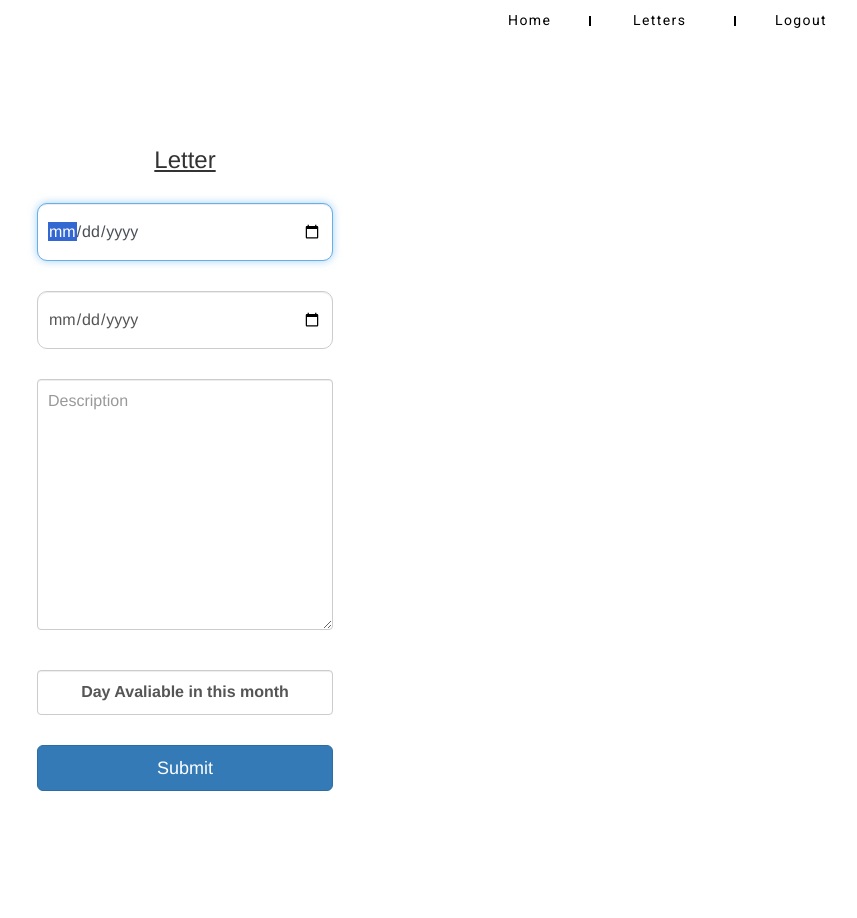
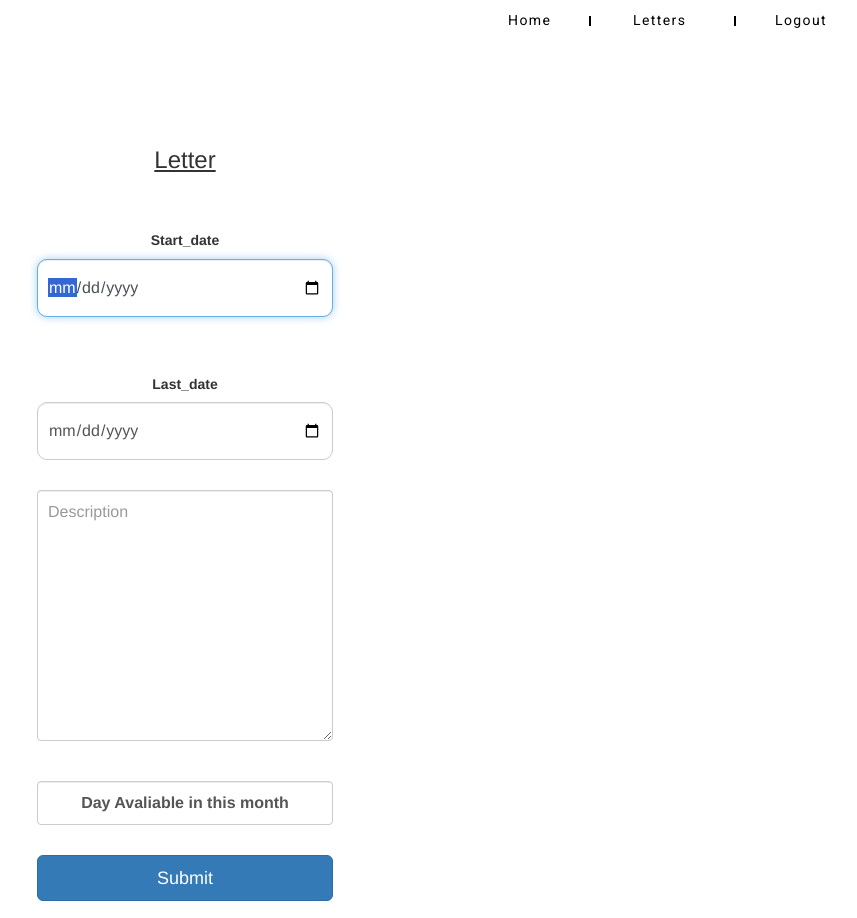
Before and after one commit to tamilalakan/Employee-leave-letter, a Django app: template src/account/templates/account/letter.html in a window 1360 px wide. Shown: the whole page, without its empty margins (495-1352 px from the left). Before the commit the page ends 791 px from the top, so only its background shows below. Run offline with Django 3.2, Linux system fonts and the light colour scheme; the template is opened without the code that fills it, so the values that code supplies are empty; a user stored in the database is signed in; some libraries are stand-ins or nearby versions.

Commit message:
Update letter.html

```diff
--- a/src/account/templates/account/letter.html
+++ b/src/account/templates/account/letter.html
@@ -66,9 +66,10 @@
 	{% csrf_token %}
 
 	<h1 class="h3 mb-3 font-weight-normal"><u>Letter</u></h1><br>
-
+		<span style="text-align: center;margin-left:100px;"><h5><b>Start_date</b></h5></span>
 		<input type="date" name="start_date" class="form-control" placeholder="Start Date" required autofocus><br>
 
+			<span style="text-align: center;margin-left:100px;"><h5><b>Last_date</b></h5></span>
 			<input type="date" name="last_date" class="form-control" placeholder="Last Date" required><br>
 			<textarea rows=10 cols="
 			60" name="description" class="form-control" placeholder="Description" style="text-align: left;" ></textarea><br><br>
```
